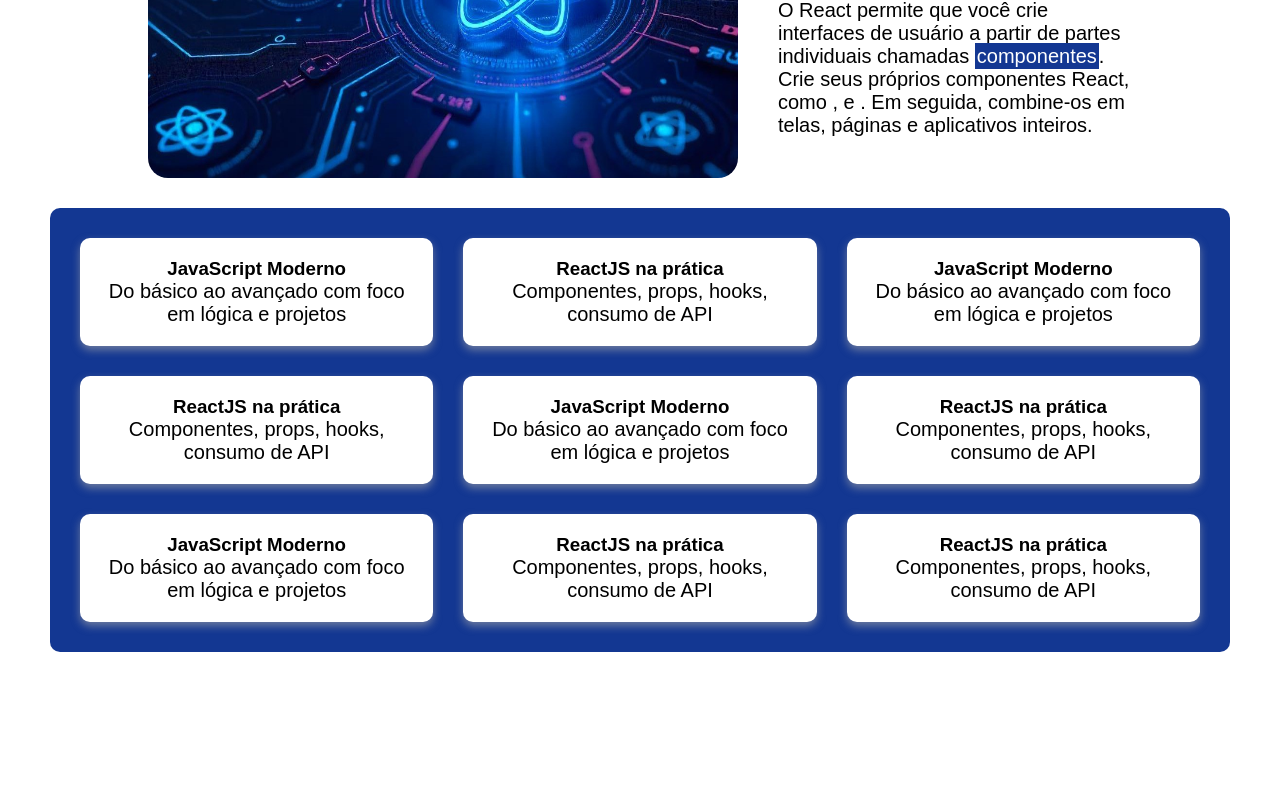
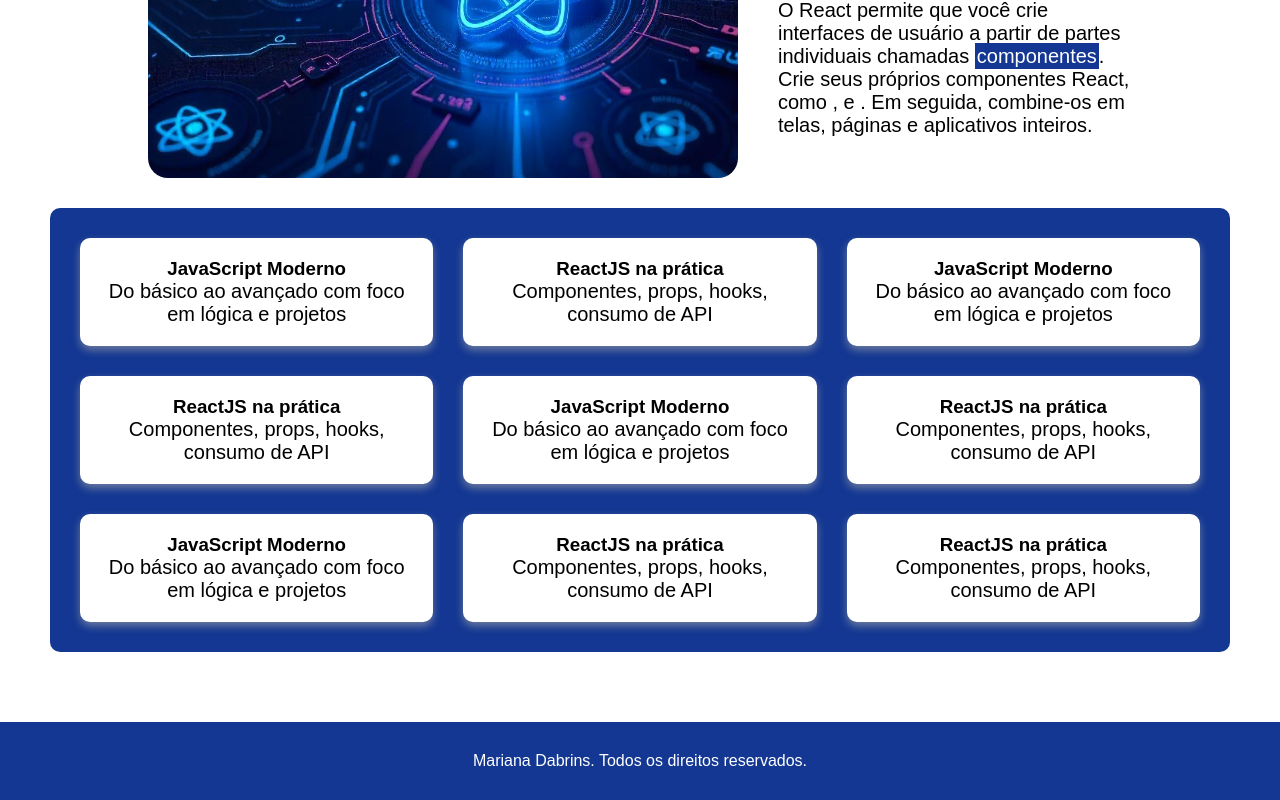
Before and after one commit to maridabrins/MD-Site-React, a React (Vite) app in the folder app/: page / in a window 1280 px wide. Shown: the part 397-1197 px from the top of the page. Before the commit the page ends 1099 px from the top, so only its background shows below. Built offline with nearby package versions, Linux system fonts and the light colour scheme.

Commit message:
feat: adicionando componente footer

```diff
--- a/app/src/App.jsx
+++ b/app/src/App.jsx
@@ -1,11 +1,13 @@
 import Header from "./components/header"
 import MainSection from "./components/mainSection"
+import Footer from "./components/footer"
 
 const App = () =>{
   return(
     <>
     <Header/>
     <MainSection/>
+    <Footer/>
     </>
   )
 }
```
